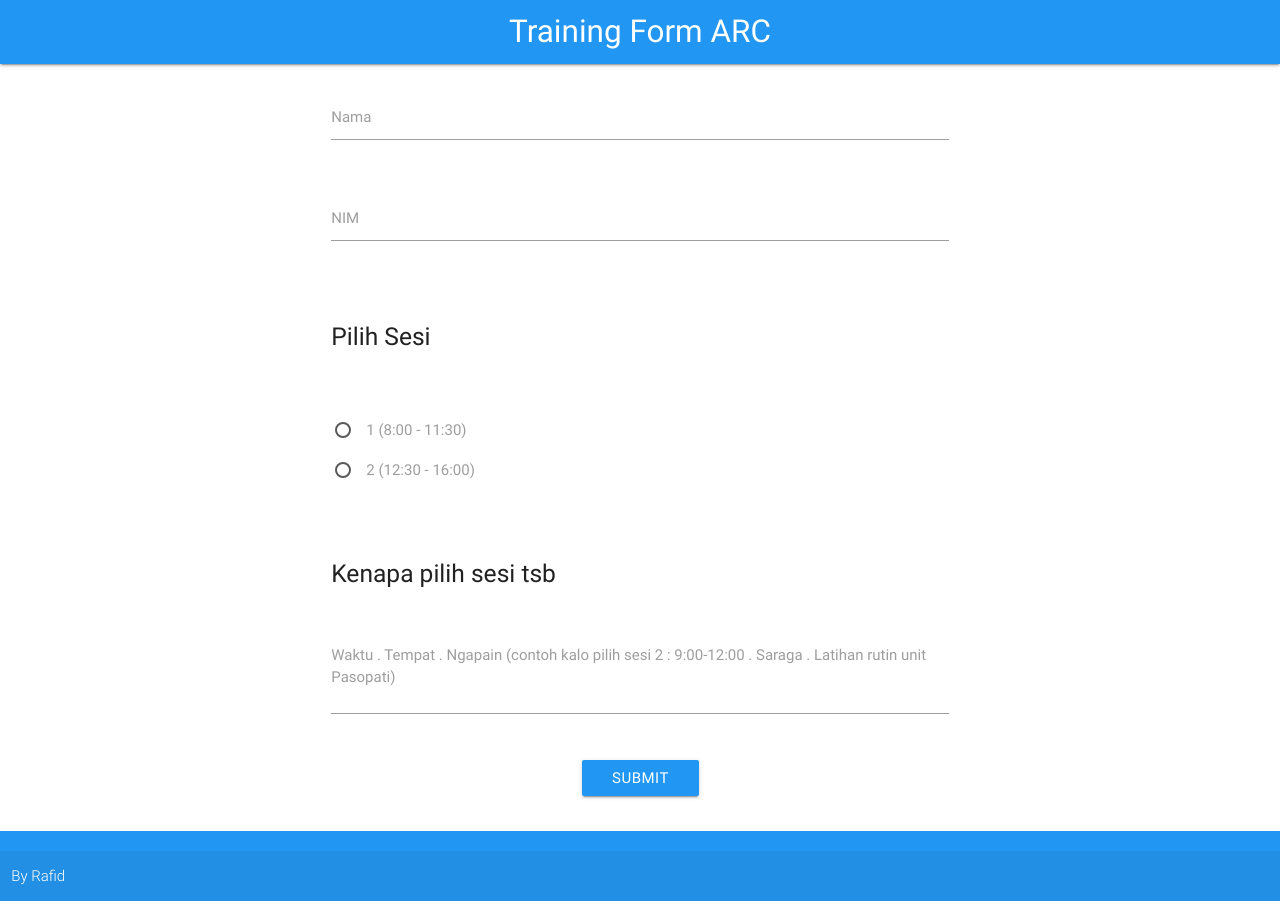
After one commit to rafidamr/training-session, a PHP site: page / in a window 1280 px wide. The commit adds this page. Run offline with PHP 8.4, Linux system fonts and the light colour scheme; some libraries are stand-ins or nearby versions.

Commit message:
Add files via upload

```diff
--- /dev/null
+++ b/index.php
@@ -0,0 +1,129 @@
+<!DOCTYPE html>
+<html>
+  <head>
+    <meta charset="utf-8" />
+    <meta name="format-detection" content="telephone=no">
+    <meta name="msapplication-tap-highlight" content="no">
+    <meta name="viewport" content="user-scalable=no, initial-scale=1, maximum-scale=1, minimum-scale=1, width=device-width">
+
+<!--
+     No Caching For Development
+    <meta http-equiv="Cache-Control" content="no-cache, no-store, must-revalidate" />
+    <meta http-equiv="Pragma" content="no-cache" />
+    <meta http-equiv="Expires" content="0" />
+-->
+
+    <link rel="shortcut icon" type="image/x-icon" href="img/favicon.png">
+    <!--Import Google Icon Font-->
+    <link href="http://fonts.googleapis.com/icon?family=Material+Icons" rel="stylesheet">
+    <!--Import materialize.css-->
+    <link type="text/css" rel="stylesheet" href="css/materialize.min.css"  media="screen,projection"/>
+    <!--Let browser know website is optimized for mobile-->
+    <meta name="viewport" content="width=device-width, initial-scale=1.0"/>
+     <!--Import jQuery before materialize.js-->
+    <script type="text/javascript" src="js/jquery.js"></script>
+    <script type="text/javascript" src="js/bin/materialize.min.js"></script>
+
+    <!--CSS-->
+    <link type="text/css" rel="stylesheet" href="css/main.css"/>
+
+    <title>Registration Form</title>
+    <style>
+        #logo{
+            margin: 7px 0px 0px 7px;
+        }
+    </style>
+  </head>
+
+    <body>
+        <header class="page-header">
+          <nav>
+            <div class="nav-wrapper blue lighter-3">
+<!--
+              <div class="brand-logo">
+                  <img src="img/" alt="ARC" id="logo" height="50">
+              </div>
+-->
+              <div class="brand-logo center">
+                  <a class="title">Training Form ARC</a>
+              </div>
+            </div>
+          </nav>
+        </header>
+
+        <main class="page-main">
+            <div class="section">
+            <form class="col s12" action="validation.php" method="post">
+              <div class="row">
+                <div class="input-field col s6 offset-s3">
+                  <input id="name" type="text" class="validate" name="nama">
+                  <label for="name">Nama</label>
+                </div>
+              </div>
+              <div class="row">
+                <div class="input-field col s6 offset-s3">
+                  <input id="nim" type="text" class="validate" name="nim">
+                  <label for="nim">NIM</label>
+                </div>
+              </div>
+            </div>
+            <div class="section">
+                <div class="row">
+                    <div class="col s6 offset-s3">
+                        <h5>Pilih Sesi</h5></br>
+                    </div>
+                </div>
+                  <div class="row">
+                      <div class="col s6 offset-s3">
+                        <p>
+                          <input class="with-gap" name="sesi" type="radio" id="sesi-1" value="1"/>
+                          <label for="sesi-1">1 (8:00 - 11:30)</label>
+                        </p>
+                        <p>
+                          <input class="with-gap" name="sesi" type="radio" id="sesi-2" value="2"/>
+                          <label for="sesi-2">2 (12:30 - 16:00)</label>
+                        </p>
+                      </div>
+                  </div>
+<!--
+                  <div class="row">
+                    <div class="input-field col s6 offset-s3">
+                      <input id="major" type="text" class="validate" name="major">
+                      <label for="major">Copy paste your major here</label>
+                    </div>
+                  </div>
+-->
+            </div>
+            <div class="section">
+                <div class="row">
+                    <div class="col s6 offset-s3">
+                        <h5>Kenapa pilih sesi tsb</h5>
+                    </div>
+                </div>
+                  <div class="row">
+                    <div class="input-field col s6 offset-s3">
+                      <textarea id="alasan" class="materialize-textarea" name="alasan"></textarea>
+                      <label for="alasan">Waktu . Tempat . Ngapain (contoh kalo pilih sesi 2 : 9:00-12:00 . Saraga . Latihan rutin unit Pasopati)</label>
+                    </div>
+                  </div>
+                  <center>
+                    <button class="btn waves-effect waves-light blue" type="submit" name="action">Submit</button>
+                  </center>
+                </form>
+            </div>
+        </main>
+
+        <footer class="page-footer blue lighter-3">
+          <div class="footer-copyright white-text">
+            <div class="row">
+                <div class="col s12">By Rafid</div>
+            </div>
+          </div>
+        </footer>
+    <script>
+        $(document).ready(function() {
+            $('select').material_select();
+        });
+    </script>
+    </body>
+</html>
--- a/validation.php
+++ b/validation.php
@@ -9,6 +9,7 @@
         $date = strftime("%B %d, %Y");//date
 
 		$con = mysqli_connect("localhost", "root", "", "test"); //Connect to server and database
+//		$con = mysqli_connect("localhost", "debian-sys-maint", "whQavSxR95YLYv80", "oprec_arc_itb_ac_id"); //Connect to server and database
         if (!$con) die("Connection failed: " . mysqli_connect_error()); //check connection
 
         mysqli_query($con,"INSERT INTO training_session ( nama , nim , sesi , alasan , time , date ) VALUES ( '$nama' , '$nim' , '$sesi' , '$alasan' , '$time' , '$date' )");
```
